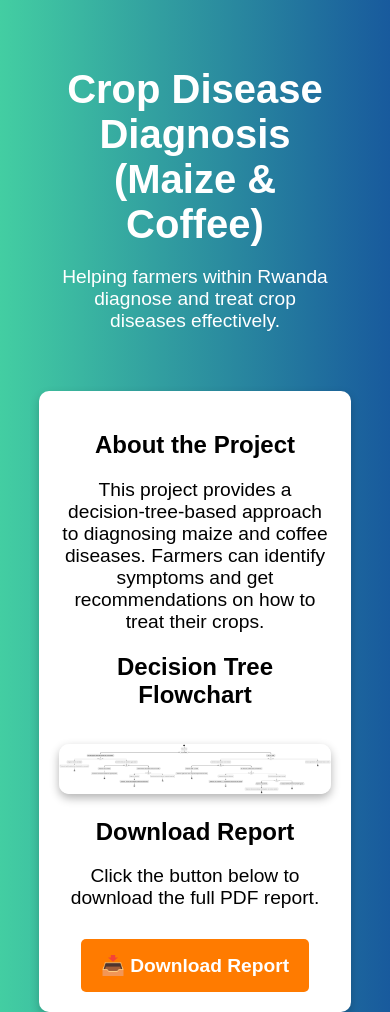
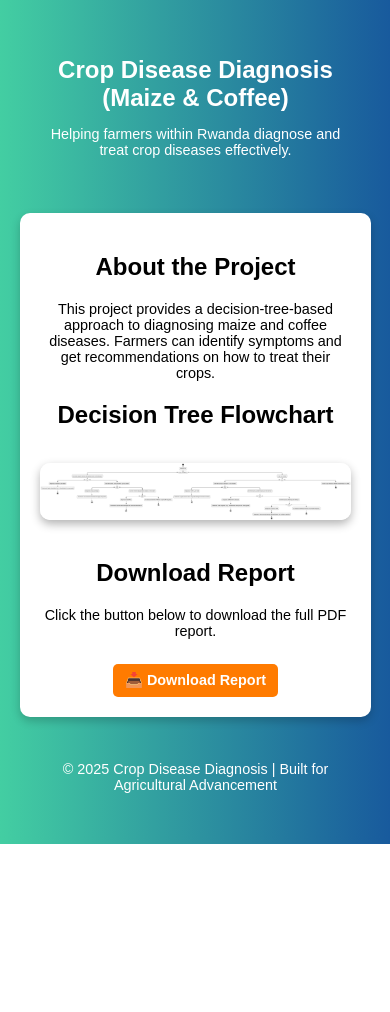
Before and after one commit to henryallison/-AI_Group1_ExpertSystem_Assignment2, a plain HTML site: page index.html in a window 390 px wide. Shown: the top 1012 px of the page. After the commit the page ends 844 px from the top, so only its background shows below. Drawn offline with Linux system fonts and the light colour scheme.

Commit message:
Update style.css

```diff
--- a/style.css
+++ b/style.css
@@ -10,7 +10,8 @@ body {
 
 /* Main Container */
 .container {
-    width: 80%;
+    width: 90%;  /* Adjust width for better responsiveness */
+    max-width: 1200px;  /* Limit max width */
     margin: auto;
     padding: 20px;
 }
@@ -21,12 +22,12 @@ header {
 }
 
 h1 {
-    font-size: 2.5rem;
+    font-size: 2.5rem;  /* Responsive size */
     margin-bottom: 10px;
 }
 
 p {
-    font-size: 1.2rem;
+    font-size: 1.2rem;  /* Responsive size */
 }
 
 /* Content Section */
@@ -40,19 +41,20 @@ p {
 }
 
 /* Flowchart Image */
-/* Flowchart Image - Increased Size */
 .flowchart {
-    width: 100%;  /* Make it full width */
-    height: auto;  /* Maintain aspect ratio */
+    width: 100%;
+    max-width: 800px;
+    height: auto;
+    max-height: 600px;  /* Maintain the aspect ratio */
     border-radius: 10px;
-    margin-top: 15px;
+    margin: 15px auto;  /* Center the image */
     box-shadow: 0px 4px 10px rgba(0, 0, 0, 0.3);
 }
 
 /* Download Button */
 .btn {
     display: inline-block;
-    padding: 15px 20px;
+    padding: 15px 25px;
     background: #ff7b00;
     color: white;
     text-decoration: none;
@@ -72,3 +74,34 @@ footer {
     margin-top: 20px;
     padding: 10px;
 }
+
+/* Media Queries for Responsive Design */
+@media (max-width: 768px) {
+    h1 {
+        font-size: 2rem;  /* Smaller size for mobile */
+    }
+
+    p {
+        font-size: 1rem;  /* Smaller size for mobile */
+    }
+
+    .btn {
+        padding: 10px 15px;  /* Adjust button size */
+        font-size: 1rem;  /* Smaller size for mobile */
+    }
+}
+
+@media (max-width: 480px) {
+    h1 {
+        font-size: 1.5rem;  /* Further adjust size for very small screens */
+    }
+
+    p {
+        font-size: 0.9rem;  /* Further adjust size for very small screens */
+    }
+
+    .btn {
+        padding: 8px 12px;  /* Adjust button size */
+        font-size: 0.9rem;  /* Smaller size for very small screens */
+    }
+}
```
